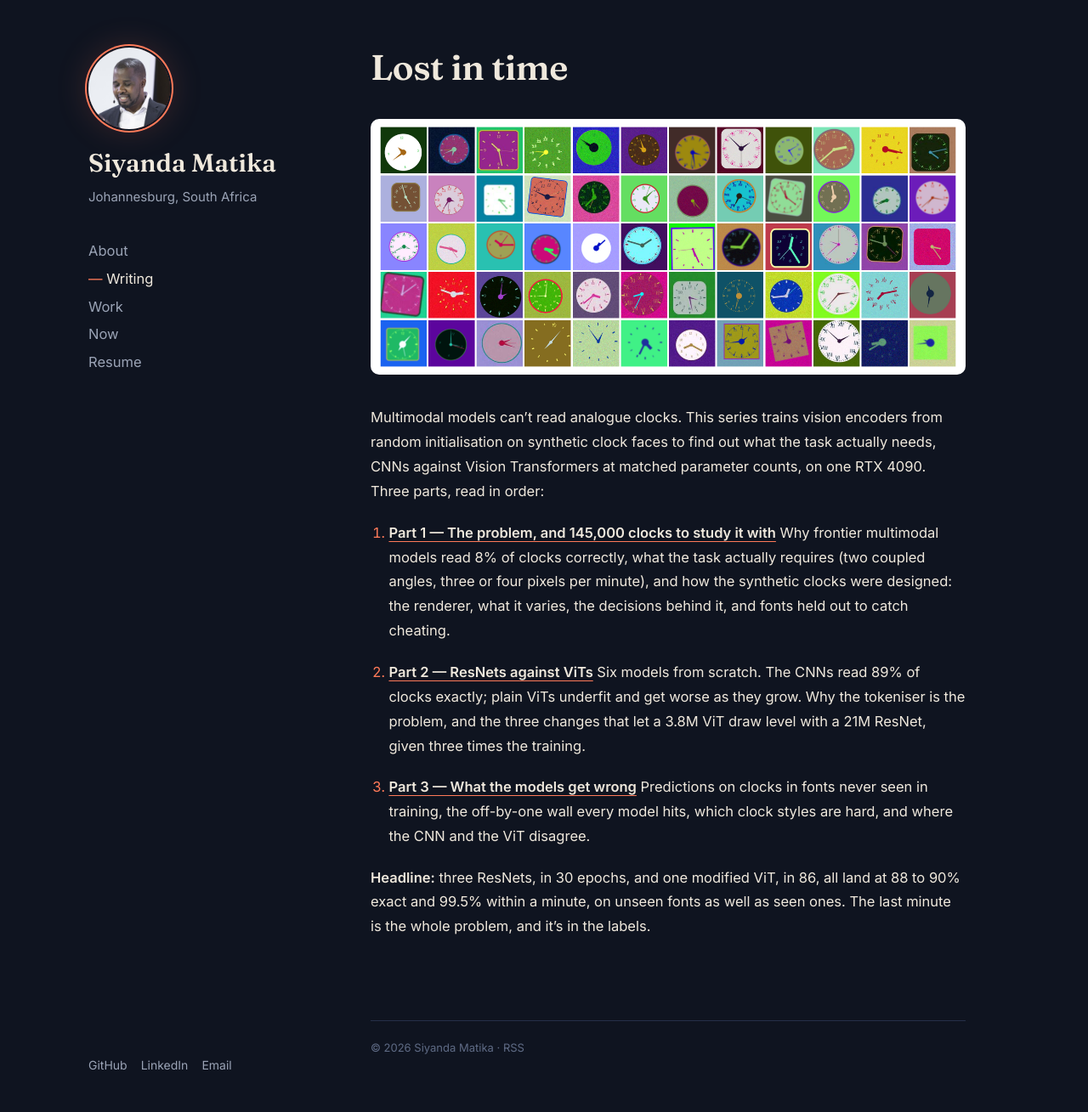
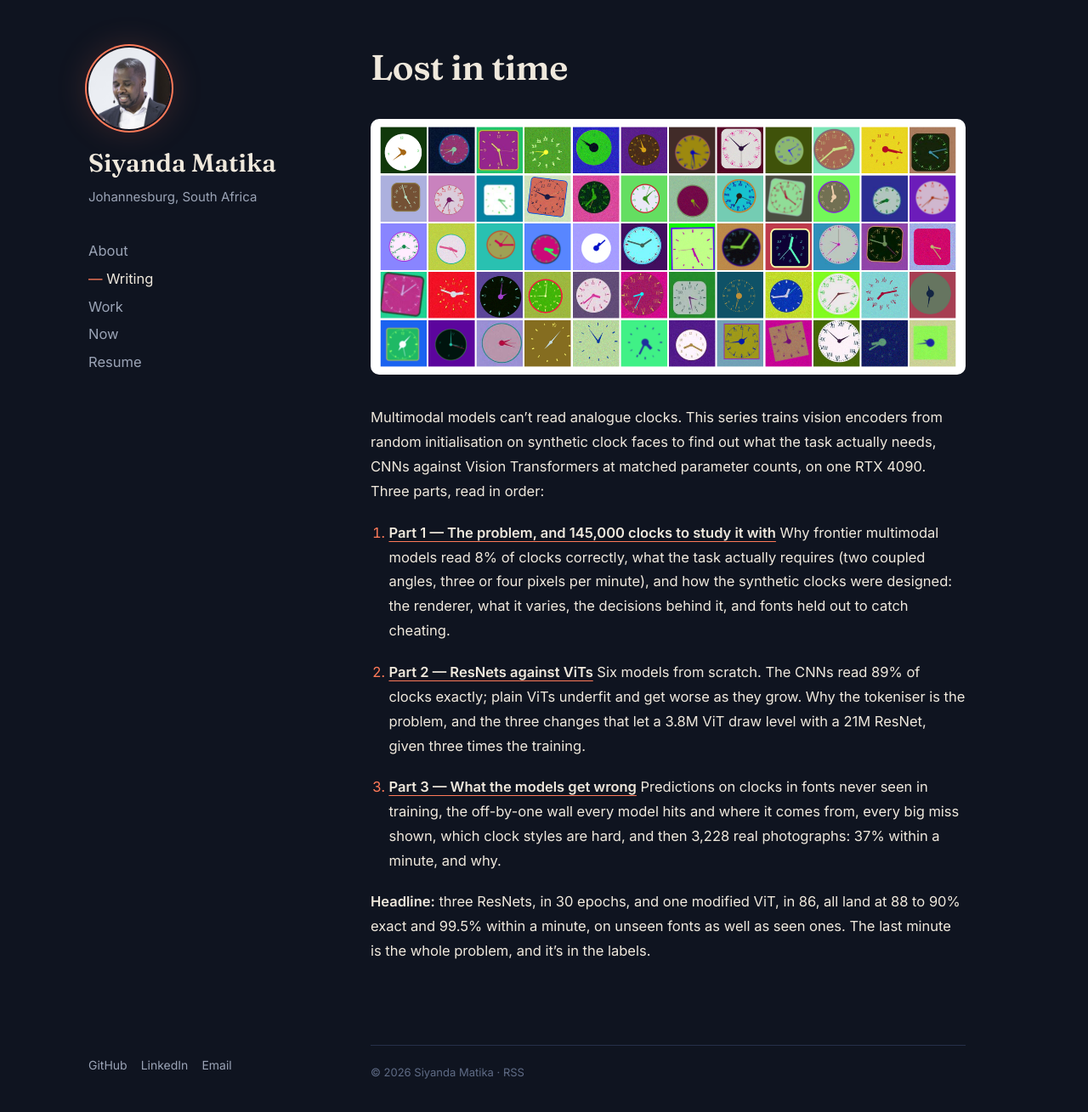
Before and after one commit to matikasiyanda/matikasiyanda.github.io, a Jekyll site: the page built from _pages/clocks/index.md, in a window 1280 px wide and 1322 px high. Shown: the top 1309 px of the window at 85% size. Built offline with Jekyll 4.4.1, drawn with Linux system fonts in a browser that asks for light colours.

Commit message:
Series blurbs mention the real-photo test

```diff
--- a/_pages/clocks/index.md
+++ b/_pages/clocks/index.md
@@ -27,8 +27,9 @@ counts, on one RTX 4090. Three parts, read in order:
 
 3. **[Part 3 — What the models get wrong](/blog/clocks/part-3-evaluation/)**
    Predictions on clocks in fonts never seen in training, the off-by-one
-   wall every model hits, which clock styles are hard, and where the CNN and
-   the ViT disagree.
+   wall every model hits and where it comes from, every big miss shown,
+   which clock styles are hard, and then 3,228 real photographs: 37% within
+   a minute, and why.
 
 **Headline:** three ResNets, in 30 epochs, and one modified ViT, in 86,
 all land at 88 to 90% exact and 99.5% within a minute, on unseen fonts as
```
Also changed, not shown: _posts/2026-09-15-clocks-part-3-evaluation.md (+1 -1 lines).
